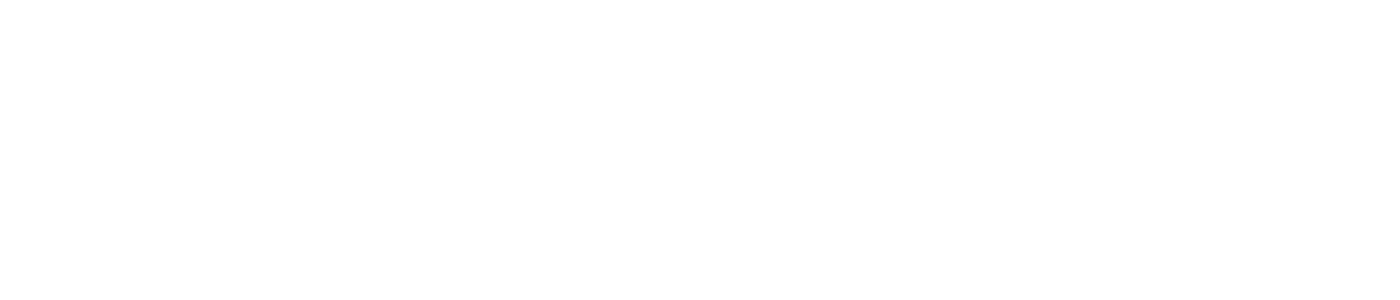
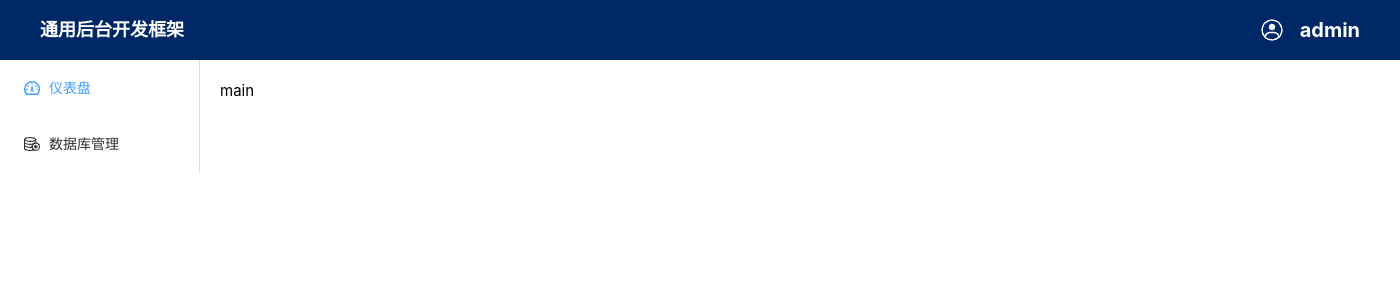
Before and after one commit to catcatpro/gin-vue-admin-framework-front, a Vue app: page /dashboard in a window 1280 px wide. Before the commit this address had no page. Shown: the top 300 px of the page, 1400 px wide, since content can reach past the window. Built offline with nearby package versions, Linux system fonts and the light colour scheme.

Commit message:
修改仪表盘路由路径

```diff
--- a/src/router/index.ts
+++ b/src/router/index.ts
@@ -24,9 +24,10 @@ const router = createRouter({
     {
       path: "",
       component: layout,
+      redirect: '/dashboard',
       children: [
         {
-          path: "/dash-board",
+          path: "/dashboard",
           component: () => import('@/views/DashBoardView.vue'),
           meta: {
             title: "仪表盘"
```
